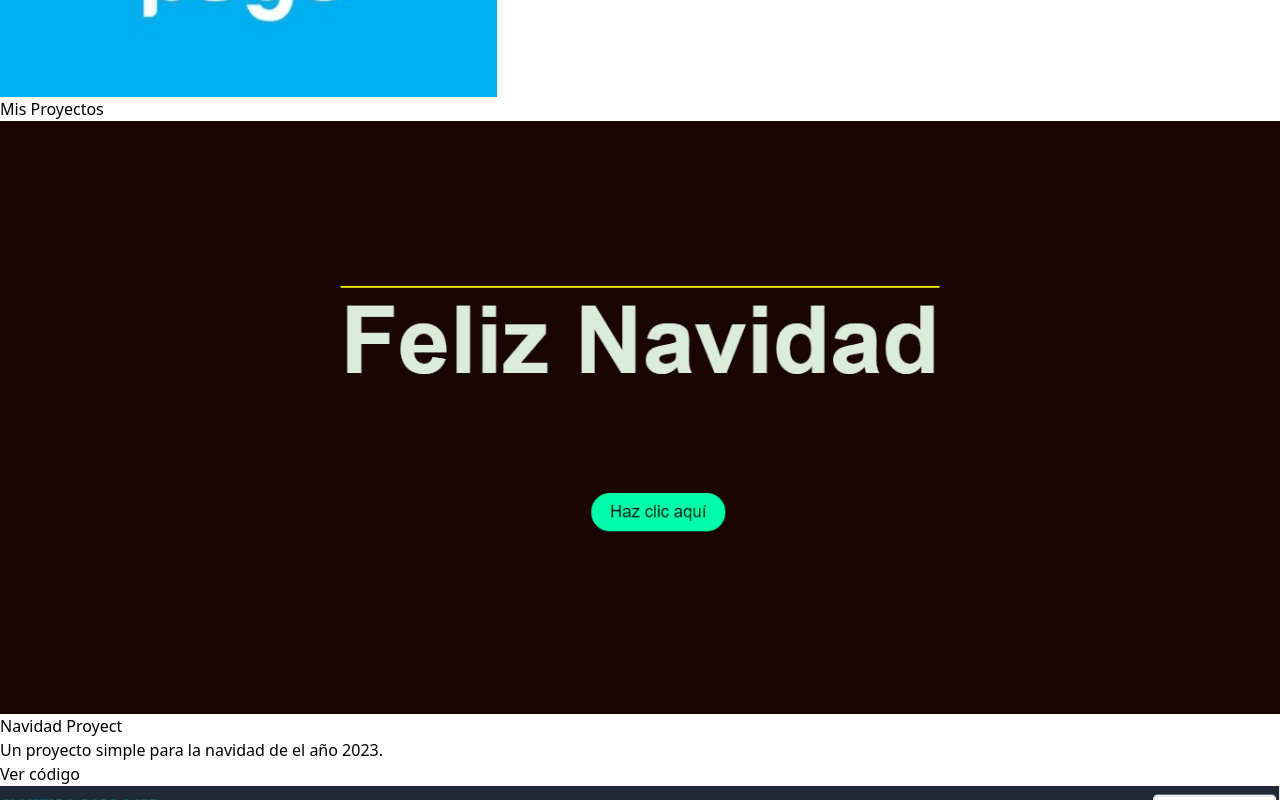
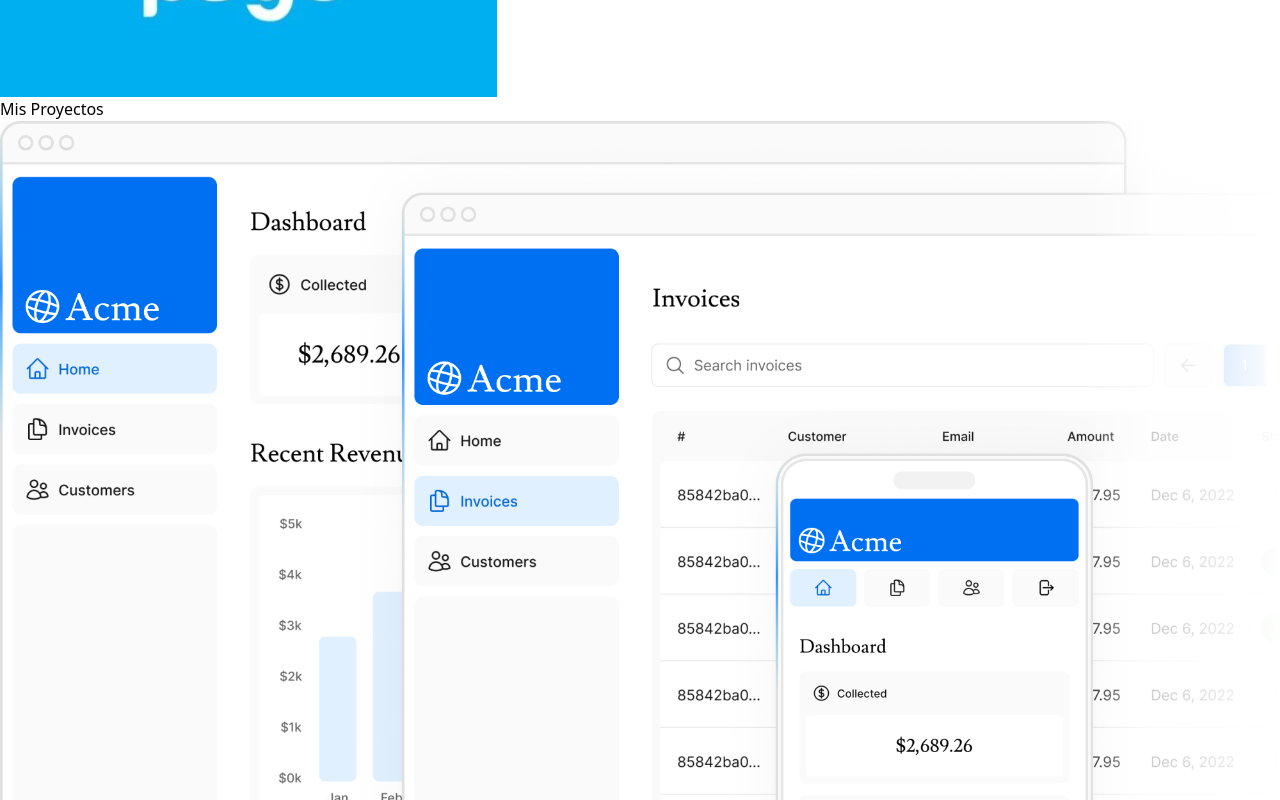
Before and after one commit to joaquin70/Portafolio-Personal, a React (Vite) app: page / in a window 1280 px wide. Shown: the part 10900-11700 px from the top of the page. Built offline with nearby package versions, Linux system fonts and the light colour scheme.

Commit message:
Actualizando Portfolio.

```diff
--- a/src/components/Projects.jsx
+++ b/src/components/Projects.jsx
@@ -2,7 +2,7 @@ import React from 'react';
 import NauticaImage from '../assets/Nautica Rios.png';
 import RickImage from '../assets/Rick.jpg';
 import PImage from '../assets/VideoJuegos.png';
-import Navidad from '../assets/Navidad Proyect.png';
+import Acme from '../assets/hero-desktop.png';
 
 const ProjectCard = ({ image, title, description, githubLink, liveLink }) => {
     return (
@@ -29,10 +29,10 @@ const ProjectCard = ({ image, title, description, githubLink, liveLink }) => {
 const Projects = () => {
   const projects = [
     {
-      title:'Navidad Proyect',
-      description:'Un proyecto simple para la navidad de el año 2023.',
-      githubLink:'https://github.com/joaquin70/Navidad',
-      image:Navidad,
+      title:'Acme Dashboard',
+      description:'Un proyecto apasionante de mi recorrido en Vercel.Aprendiendo Next.JS.',
+      githubLink:'https://github.com/joaquin70/Next.JS',
+      image:Acme,
     },
     {
       title: 'Nautica Rios Web',
```
Also changed, not shown: src/assets/Navidad Proyect.png (deleted), src/assets/hero-desktop.png (added).
